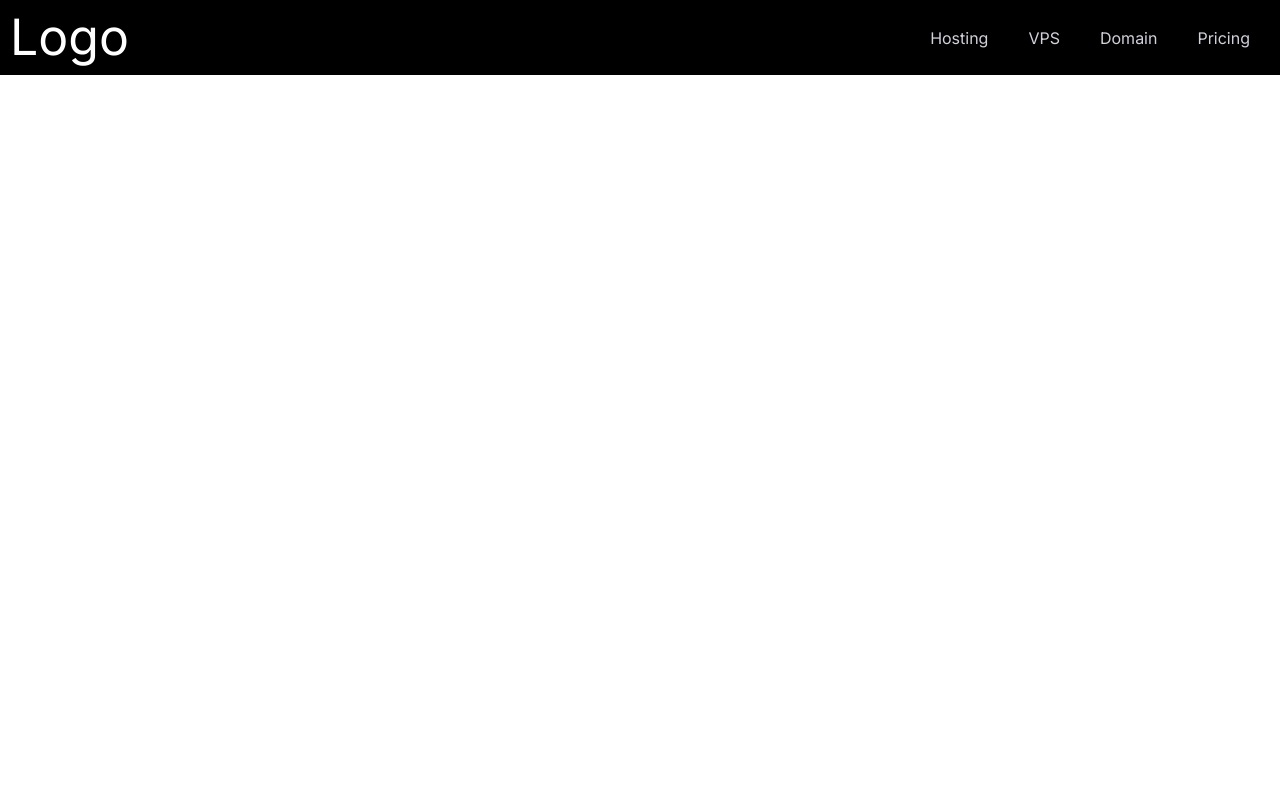
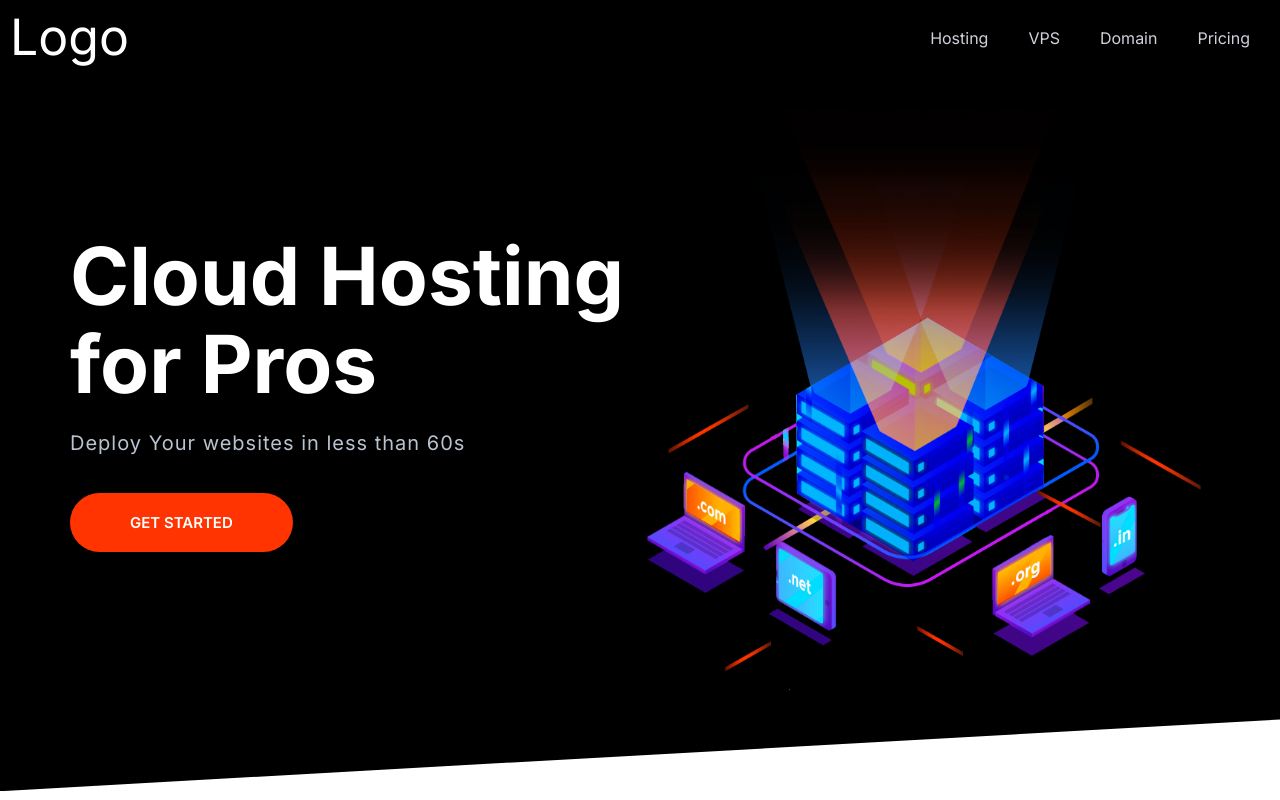
Before and after one commit to maciekpilar/HTML_project, a plain HTML site: page index.html in a window 1280 px wide. Drawn offline with Linux system fonts and the light colour scheme.

Commit message:
Hero section

```diff
--- a/css/styles.css
+++ b/css/styles.css
@@ -48,6 +48,7 @@ h2,
 h3 {
   color: var(--color-heading);
   margin-bottom: 1rem;
+  line-height: 1.1;
 }
 
 h1 {
@@ -668,6 +669,7 @@ a {
 /* ============================================================ */
 /*                             NAVBAR                           */
 /* ============================================================ */
+
 .nav {
   background: #000;
   display: flex;
@@ -731,3 +733,33 @@ a {
     border: 0;
   }
 }
+
+/* ============================================================ */
+/*                              HERO                            */
+/* ============================================================ */
+
+.hero {
+  clip-path: polygon(0% 0%, 100% 0%, 100% 90%, 0% 100%);
+}
+
+.hero__tagline {
+  font-size: 2rem;
+  color: #b9c3cf;
+  letter-spacing: 1px;
+  margin: 2rem 0 5rem;
+}
+
+.hero__image {
+  width: 100%;
+}
+
+@media screen and (min-width: 768px) {
+  .hero {
+    padding-top: 0;
+  }
+
+  .hero__content {
+    text-align: left;
+    align-self: center;
+  }
+}
--- a/index.html
+++ b/index.html
@@ -32,6 +32,16 @@
       </ul>
     </nav>
     <!-- Hero Section -->
+    <section class="block block--dark block--skewed-left hero">
+      <div class="container grid grid--1x2">
+        <header class="block__header hero__content">
+          <h1 class="block__heading">Cloud Hosting for Pros</h1>
+          <p class="hero__tagline">Deploy Your websites in less than 60s</p>
+          <a class="btn btn--accent btn--stretched">Get Started</a>
+        </header>
+        <img src="images/banner.png" alt="" class="hero__image" />
+      </div>
+    </section>
     <!-- Scripts -->
     <script src="js/main.js"></script>
   </body>
```
Also changed, not shown: images/banner.png (added).
